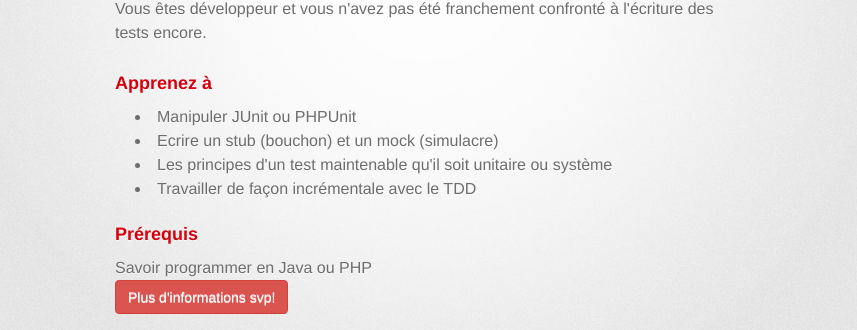
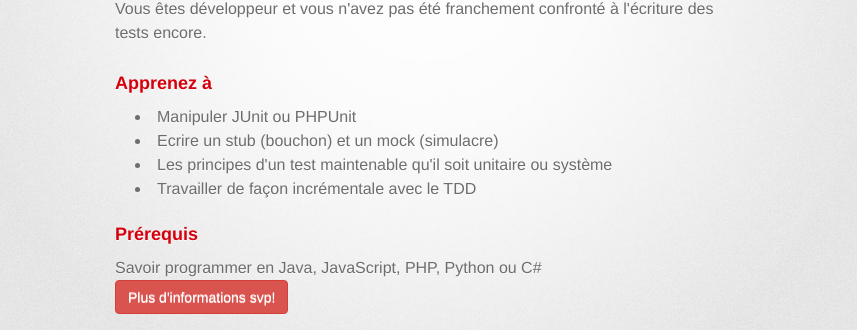
Before and after one commit to martinsson/martinsson.github.io, a plain HTML site: page formations.html in a window 1280 px wide. Shown: the part 153-483 px from the top of the page, without its empty margins (215-1072 px from the left). Drawn offline with nearby package versions, Linux system fonts and the light colour scheme; a web font is replaced by a local one.

Commit message:
modif languages

```diff
--- a/formations.html
+++ b/formations.html
@@ -41,7 +41,7 @@
 
 
         <h3>Prérequis</h3>
-        Savoir programmer en Java ou PHP
+        Savoir programmer en Java, JavaScript, PHP, Python ou C#
         </section>
 
         <section id="main_content">
```
